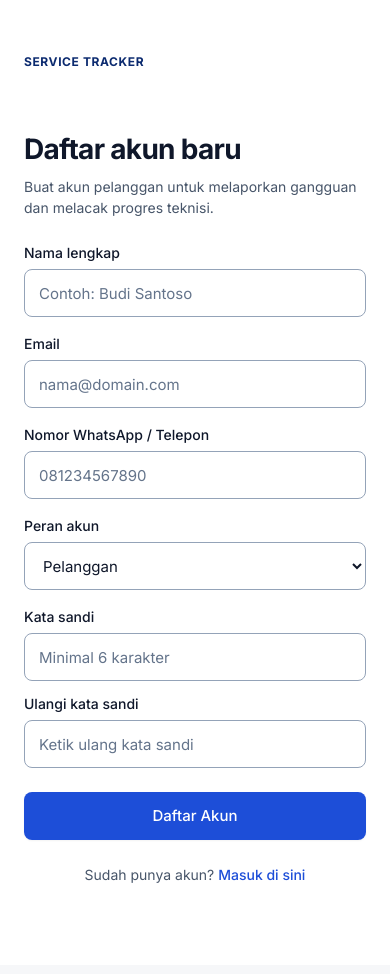
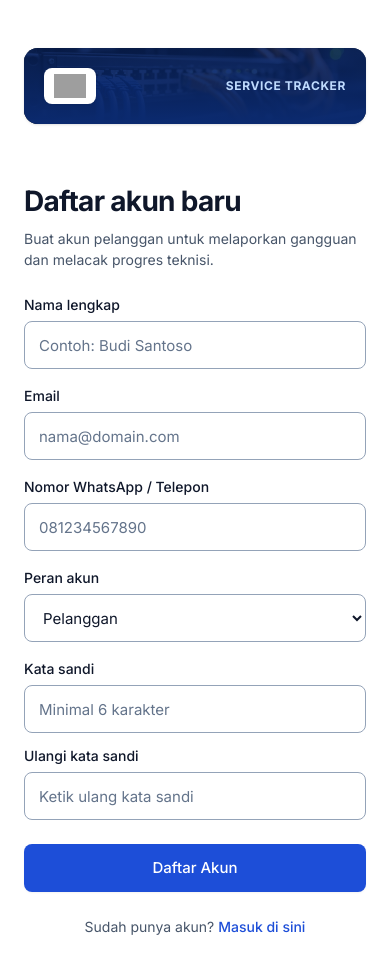
Before and after one commit to Nefaldi/ISP-Service_Tracker, a Next.js app: page /register in a window 390 px wide. Shown: the top 974 px of the page. Built offline with nearby package versions, Linux system fonts and the light colour scheme; no server answers; grey boxes are pictures that could not be loaded.

Commit message:
feat(ui): pasang gambar server rack sebagai background halaman login dan register

```diff
--- a/src/app/(auth)/login/page.tsx
+++ b/src/app/(auth)/login/page.tsx
@@ -11,14 +11,27 @@ export const metadata = {
 export default function LoginPage() {
   return (
     <div className="min-h-screen grid grid-cols-1 lg:grid-cols-2 bg-white">
-      {/* Brand Panel (Kiri di desktop, disembunyikan/header di mobile) */}
-      <div className="hidden lg:flex flex-col justify-between bg-[#0B2A6F] text-white p-12 lg:p-16">
-        <div>
+      {/* Brand Panel (Kiri di desktop dengan Background Server Rack ZipNet) */}
+      <div className="relative hidden lg:flex flex-col justify-between overflow-hidden p-12 lg:p-16 text-white min-h-screen">
+        <Image
+          src="/4f992cf6d1ed8b70b47ad218a49dd046.jpg"
+          alt="Server Rack Jaringan ZipNet"
+          fill
+          priority
+          sizes="(max-width: 1024px) 100vw, 50vw"
+          className="object-cover object-center"
+        />
+        {/* Lapisan overlay agar teks tetap terbaca sangat kontras dan profesional */}
+        <div className="absolute inset-0 bg-[#0B2A6F]/75 mix-blend-multiply" />
+        <div className="absolute inset-0 bg-gradient-to-t from-[#0B2A6F] via-[#0B2A6F]/65 to-[#0B2A6F]/40" />
+
+        {/* Header Logo */}
+        <div className="relative z-10">
           <Link
             href="/login"
             className="inline-flex items-center gap-3 text-sm font-semibold tracking-wider text-[#BFDBFE] hover:text-white transition-colors"
           >
-            <div className="bg-white px-2 py-1 rounded-[8px] shadow-xs flex items-center justify-center">
+            <div className="bg-white px-2.5 py-1.5 rounded-[10px] shadow-sm flex items-center justify-center">
               <Image
                 src="/logo-zipnet.png"
                 alt="Logo ZipNet"
@@ -28,14 +41,14 @@ export default function LoginPage() {
                 className="h-6 w-auto object-contain"
               />
             </div>
-            <span className="font-bold text-[16px] text-white">Service Tracker</span>
+            <span className="font-bold text-[16px] text-white drop-shadow-xs">Service Tracker</span>
           </Link>
 
           <div className="mt-20 max-w-lg">
-            <h2 className="text-[44px] font-bold leading-tight tracking-tight text-white">
+            <h2 className="text-[42px] font-bold leading-tight tracking-tight text-white drop-shadow-sm">
               Sistem Manajemen Layanan & Tiket Helpdesk
             </h2>
-            <p className="mt-6 text-[16px] leading-relaxed text-[#BFDBFE]">
+            <p className="mt-6 text-[16px] leading-relaxed text-[#DBEAFE] drop-shadow-xs">
               Solusi terpadu untuk pelacakan gangguan jaringan secara real-time,
               penugasan teknisi lapangan terukur, dan kepatuhan SLA berstandar tinggi.
             </p>
@@ -43,20 +56,20 @@ export default function LoginPage() {
         </div>
 
         {/* 3 Role Chips di bagian bawah */}
-        <div>
+        <div className="relative z-10">
           <p className="text-xs font-semibold uppercase tracking-wider text-[#93C5FD] mb-3">
             Akses Multi-Peran (RBAC):
           </p>
           <div className="flex items-center gap-3">
-            <div className="inline-flex items-center gap-2 px-3.5 py-2 rounded-full bg-[#1E3A8A]/60 border border-[#3B82F6]/40 text-sm font-medium text-white">
+            <div className="inline-flex items-center gap-2 px-3.5 py-2 rounded-full bg-[#0B2A6F]/80 backdrop-blur-md border border-[#3B82F6]/50 text-sm font-medium text-white shadow-xs">
               <User className="h-4 w-4 text-[#93C5FD]" />
               <span>Pelanggan</span>
             </div>
-            <div className="inline-flex items-center gap-2 px-3.5 py-2 rounded-full bg-[#1E3A8A]/60 border border-[#3B82F6]/40 text-sm font-medium text-white">
+            <div className="inline-flex items-center gap-2 px-3.5 py-2 rounded-full bg-[#0B2A6F]/80 backdrop-blur-md border border-[#3B82F6]/50 text-sm font-medium text-white shadow-xs">
               <Wrench className="h-4 w-4 text-[#93C5FD]" />
               <span>Teknisi</span>
             </div>
-            <div className="inline-flex items-center gap-2 px-3.5 py-2 rounded-full bg-[#1E3A8A]/60 border border-[#3B82F6]/40 text-sm font-medium text-white">
+            <div className="inline-flex items-center gap-2 px-3.5 py-2 rounded-full bg-[#0B2A6F]/80 backdrop-blur-md border border-[#3B82F6]/50 text-sm font-medium text-white shadow-xs">
               <ShieldCheck className="h-4 w-4 text-[#93C5FD]" />
               <span>Admin Helpdesk</span>
             </div>
@@ -66,13 +79,33 @@ export default function LoginPage() {
 
       {/* Form Panel (Kanan) */}
       <div className="flex flex-col justify-center items-center px-6 py-12 lg:px-12 bg-white">
-        <div className="lg:hidden w-full max-w-[420px] mb-6">
-          <Link
-            href="/login"
-            className="text-xs font-bold tracking-wider uppercase text-[#0B2A6F]"
-          >
-            Service Tracker
-          </Link>
+        {/* Mobile Header Banner with the same Server Rack Background */}
+        <div className="lg:hidden w-full max-w-[420px] mb-6 relative rounded-[14px] overflow-hidden p-5 text-white shadow-sm">
+          <Image
+            src="/4f992cf6d1ed8b70b47ad218a49dd046.jpg"
+            alt="ZipNet Network"
+            fill
+            priority
+            sizes="100vw"
+            className="object-cover object-center"
+          />
+          <div className="absolute inset-0 bg-[#0B2A6F]/80 mix-blend-multiply" />
+          <div className="absolute inset-0 bg-gradient-to-t from-[#0B2A6F] to-[#0B2A6F]/60" />
+          <div className="relative z-10 flex items-center justify-between">
+            <div className="bg-white px-2.5 py-1.5 rounded-[8px] shadow-xs flex items-center justify-center">
+              <Image
+                src="/logo-zipnet.png"
+                alt="Logo ZipNet"
+                width={70}
+                height={28}
+                style={{ width: "auto" }}
+                className="h-6 w-auto object-contain"
+              />
+            </div>
+            <span className="text-xs font-bold tracking-wider uppercase text-[#BFDBFE]">
+              Service Tracker
+            </span>
+          </div>
         </div>
 
         <Suspense
--- a/src/app/(auth)/register/page.tsx
+++ b/src/app/(auth)/register/page.tsx
@@ -11,14 +11,27 @@ export const metadata = {
 export default function RegisterPage() {
   return (
     <div className="min-h-screen grid grid-cols-1 lg:grid-cols-2 bg-white">
-      {/* Brand Panel (Kiri di desktop, disembunyikan/header di mobile) */}
-      <div className="hidden lg:flex flex-col justify-between bg-[#0B2A6F] text-white p-12 lg:p-16">
-        <div>
+      {/* Brand Panel (Kiri di desktop dengan Background Server Rack ZipNet) */}
+      <div className="relative hidden lg:flex flex-col justify-between overflow-hidden p-12 lg:p-16 text-white min-h-screen">
+        <Image
+          src="/4f992cf6d1ed8b70b47ad218a49dd046.jpg"
+          alt="Server Rack Jaringan ZipNet"
+          fill
+          priority
+          sizes="(max-width: 1024px) 100vw, 50vw"
+          className="object-cover object-center"
+        />
+        {/* Lapisan overlay agar teks tetap terbaca sangat kontras dan profesional */}
+        <div className="absolute inset-0 bg-[#0B2A6F]/75 mix-blend-multiply" />
+        <div className="absolute inset-0 bg-gradient-to-t from-[#0B2A6F] via-[#0B2A6F]/65 to-[#0B2A6F]/40" />
+
+        {/* Header Logo */}
+        <div className="relative z-10">
           <Link
             href="/login"
             className="inline-flex items-center gap-3 text-sm font-semibold tracking-wider text-[#BFDBFE] hover:text-white transition-colors"
           >
-            <div className="bg-white px-2 py-1 rounded-[8px] shadow-xs flex items-center justify-center">
+            <div className="bg-white px-2.5 py-1.5 rounded-[10px] shadow-sm flex items-center justify-center">
               <Image
                 src="/logo-zipnet.png"
                 alt="Logo ZipNet"
@@ -28,14 +41,14 @@ export default function RegisterPage() {
                 className="h-6 w-auto object-contain"
               />
             </div>
-            <span className="font-bold text-[16px] text-white">Service Tracker</span>
+            <span className="font-bold text-[16px] text-white drop-shadow-xs">Service Tracker</span>
           </Link>
 
           <div className="mt-20 max-w-lg">
-            <h2 className="text-[44px] font-bold leading-tight tracking-tight text-white">
+            <h2 className="text-[42px] font-bold leading-tight tracking-tight text-white drop-shadow-sm">
               Sistem Manajemen Layanan & Tiket Helpdesk
             </h2>
-            <p className="mt-6 text-[16px] leading-relaxed text-[#BFDBFE]">
+            <p className="mt-6 text-[16px] leading-relaxed text-[#DBEAFE] drop-shadow-xs">
               Solusi terpadu untuk pelacakan gangguan jaringan secara real-time,
               penugasan teknisi lapangan terukur, dan kepatuhan SLA berstandar tinggi.
             </p>
@@ -43,20 +56,20 @@ export default function RegisterPage() {
         </div>
 
         {/* 3 Role Chips di bagian bawah */}
-        <div>
+        <div className="relative z-10">
           <p className="text-xs font-semibold uppercase tracking-wider text-[#93C5FD] mb-3">
             Akses Multi-Peran (RBAC):
           </p>
           <div className="flex items-center gap-3">
-            <div className="inline-flex items-center gap-2 px-3.5 py-2 rounded-full bg-[#1E3A8A]/60 border border-[#3B82F6]/40 text-sm font-medium text-white">
+            <div className="inline-flex items-center gap-2 px-3.5 py-2 rounded-full bg-[#0B2A6F]/80 backdrop-blur-md border border-[#3B82F6]/50 text-sm font-medium text-white shadow-xs">
               <User className="h-4 w-4 text-[#93C5FD]" />
               <span>Pelanggan</span>
             </div>
-            <div className="inline-flex items-center gap-2 px-3.5 py-2 rounded-full bg-[#1E3A8A]/60 border border-[#3B82F6]/40 text-sm font-medium text-white">
+            <div className="inline-flex items-center gap-2 px-3.5 py-2 rounded-full bg-[#0B2A6F]/80 backdrop-blur-md border border-[#3B82F6]/50 text-sm font-medium text-white shadow-xs">
               <Wrench className="h-4 w-4 text-[#93C5FD]" />
               <span>Teknisi</span>
             </div>
-            <div className="inline-flex items-center gap-2 px-3.5 py-2 rounded-full bg-[#1E3A8A]/60 border border-[#3B82F6]/40 text-sm font-medium text-white">
+            <div className="inline-flex items-center gap-2 px-3.5 py-2 rounded-full bg-[#0B2A6F]/80 backdrop-blur-md border border-[#3B82F6]/50 text-sm font-medium text-white shadow-xs">
               <ShieldCheck className="h-4 w-4 text-[#93C5FD]" />
               <span>Admin Helpdesk</span>
             </div>
@@ -66,18 +79,38 @@ export default function RegisterPage() {
 
       {/* Form Panel (Kanan) */}
       <div className="flex flex-col justify-center items-center px-6 py-12 lg:px-12 bg-white">
-        <div className="lg:hidden w-full max-w-[420px] mb-6">
-          <Link
-            href="/login"
-            className="text-xs font-bold tracking-wider uppercase text-[#0B2A6F]"
-          >
-            Service Tracker
-          </Link>
+        {/* Mobile Header Banner with the same Server Rack Background */}
+        <div className="lg:hidden w-full max-w-[420px] mb-6 relative rounded-[14px] overflow-hidden p-5 text-white shadow-sm">
+          <Image
+            src="/4f992cf6d1ed8b70b47ad218a49dd046.jpg"
+            alt="ZipNet Network"
+            fill
+            priority
+            sizes="100vw"
+            className="object-cover object-center"
+          />
+          <div className="absolute inset-0 bg-[#0B2A6F]/80 mix-blend-multiply" />
+          <div className="absolute inset-0 bg-gradient-to-t from-[#0B2A6F] to-[#0B2A6F]/60" />
+          <div className="relative z-10 flex items-center justify-between">
+            <div className="bg-white px-2.5 py-1.5 rounded-[8px] shadow-xs flex items-center justify-center">
+              <Image
+                src="/logo-zipnet.png"
+                alt="Logo ZipNet"
+                width={70}
+                height={28}
+                style={{ width: "auto" }}
+                className="h-6 w-auto object-contain"
+              />
+            </div>
+            <span className="text-xs font-bold tracking-wider uppercase text-[#BFDBFE]">
+              Service Tracker
+            </span>
+          </div>
         </div>
 
         <Suspense
           fallback={
-            <div className="text-sm text-[#475569]">Memuat formulir pendaftaran...</div>
+            <div className="text-sm text-[#475569]">Memuat formulir autentikasi...</div>
           }
         >
           <AuthContainer initialTab="register" />
```
Also changed, not shown: public/4f992cf6d1ed8b70b47ad218a49dd046.jpg (added).
